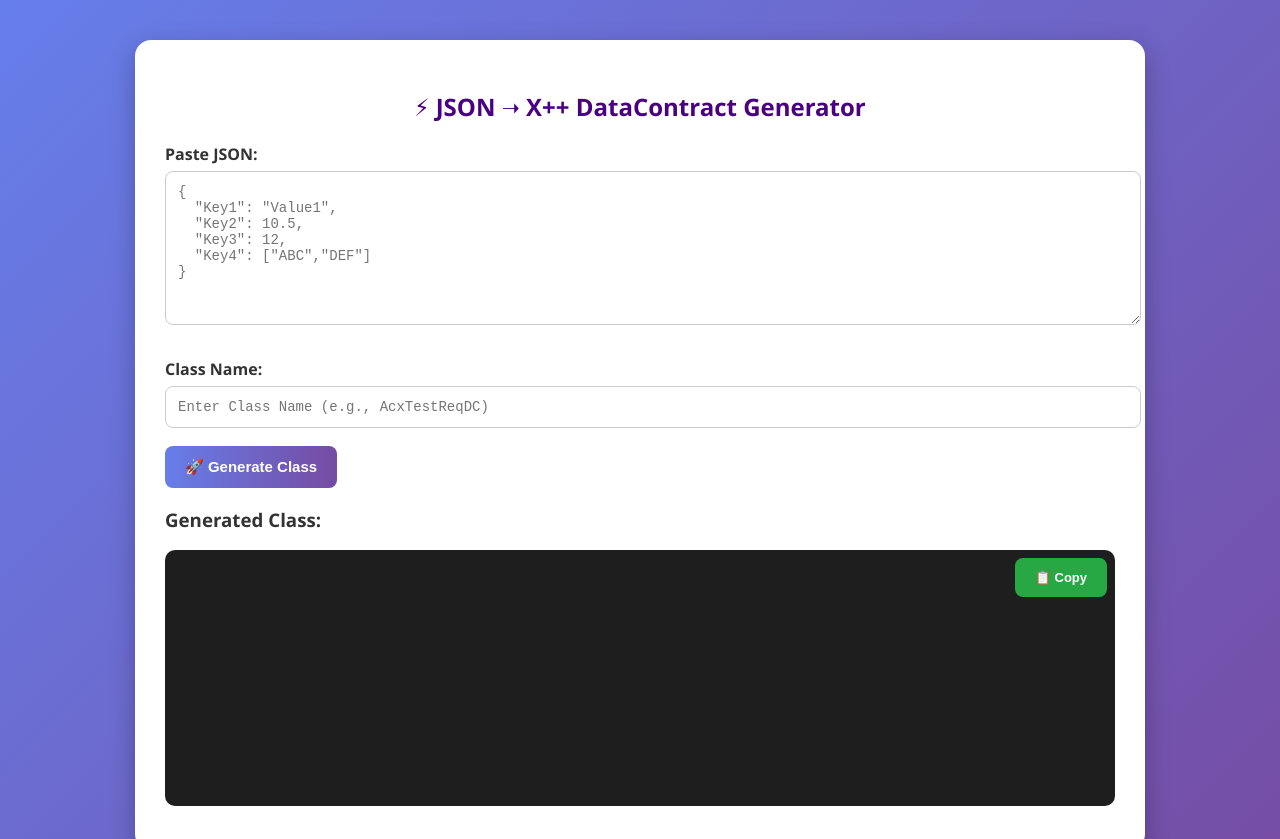
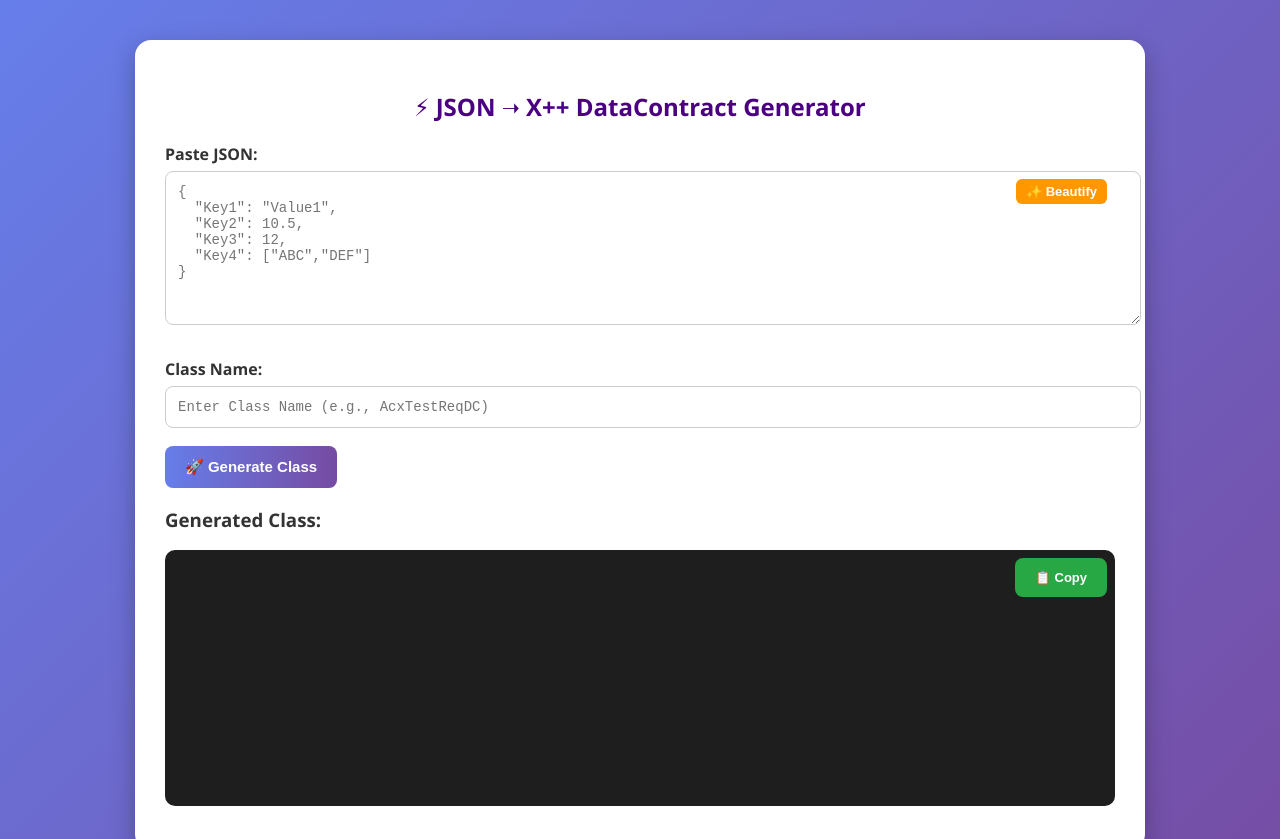
Before and after one commit to singharyans754/JSON_To_DC, a plain HTML site: page index.html in a window 1280 px wide. Shown: the top 839 px of the page. Drawn offline with Linux system fonts and the light colour scheme.

Commit message:
Update index.html
Add Beutify button

```diff
--- a/index.html
+++ b/index.html
@@ -31,6 +31,9 @@
       display: block;
       margin-bottom: 6px;
     }
+    .json-box {
+      position: relative;
+    }
     textarea, input {
       width: 100%;
       margin-bottom: 18px;
@@ -41,10 +44,27 @@
       border-radius: 8px;
       outline: none;
       transition: 0.3s;
+      resize: vertical;
     }
     textarea:focus, input:focus {
       border-color: #667eea;
       box-shadow: 0 0 6px rgba(102,126,234,0.6);
+    }
+    .beautify-btn {
+      position: absolute;
+      top: 8px;
+      right: 8px;
+      background: #ff9800;
+      border: none;
+      color: white;
+      padding: 5px 10px;
+      font-size: 13px;
+      border-radius: 6px;
+      cursor: pointer;
+      transition: background 0.3s;
+    }
+    .beautify-btn:hover {
+      background: #e68900;
     }
     button {
       background: linear-gradient(90deg, #667eea, #764ba2);
@@ -88,7 +108,6 @@
       overflow-x: auto;
       font-size: 14px;
     }
-    /* Toast Notification */
     .toast {
       visibility: hidden;
       min-width: 200px;
@@ -121,12 +140,15 @@
     <h2>⚡ JSON ➝ X++ DataContract Generator</h2>
 
     <label for="jsonInput">Paste JSON:</label>
+    <div class="json-box">
       <textarea id="jsonInput" rows="8" placeholder='{
   "Key1": "Value1",
   "Key2": 10.5,
   "Key3": 12,
   "Key4": ["ABC","DEF"]
 }'></textarea>
+      <button class="beautify-btn" onclick="beautifyJSON()">✨ Beautify</button>
+    </div>
 
     <label for="className">Class Name:</label>
     <input type="text" id="className" placeholder="Enter Class Name (e.g., AcxTestReqDC)" />
@@ -142,12 +164,22 @@
 
   <div id="toast" class="toast">✅ Code copied to clipboard!</div>
 
-<!-- Footer Copywrite -->
   <footer style="text-align:center; margin-top:30px; font-size:14px; color:#fff;">
     <p>© Developed by <b>Er. Aryan Singh</b></p>
   </footer>
 
 <script>
+function beautifyJSON() {
+  let textarea = document.getElementById("jsonInput");
+  try {
+    let json = JSON.parse(textarea.value);
+    textarea.value = JSON.stringify(json, null, 2);
+  } catch (e) {
+    alert("❌ Invalid JSON! Please check before beautifying.");
+  }
+}
+
+// (your existing detectType, generateClass, copyCode remain unchanged)
 function detectType(value, rawValue) {
   if (typeof value === "string") {
     return "str";
@@ -197,20 +229,11 @@ function generateClass() {
       let methodName = "parm" + f.charAt(0).toUpperCase() + f.slice(1);
 
       if (type === "list") {
-        if (obj[f].length > 0 && typeof obj[f][0] === "object") {
-          classCode += `    [DataMemberAttribute("${f}"), AifCollectionTypeAttribute("_${f}", Types::Class, classStr(AcxTestRequestDC)),\n`;
-          classCode += `     AifCollectionTypeAttribute("return", Types::Class, classStr(AcxTestRequestDC))]\n`;
-          classCode += `    public List ${methodName}(List _${f} = ${f})\n    {\n`;
-          classCode += `        ${f} = _${f};\n`;
-          classCode += `        return ${f};\n`;
-          classCode += `    }\n\n`;
-        } else {
         classCode += `    [DataMemberAttribute("${f}")]\n`;
         classCode += `    public List ${methodName}(List _${f} = ${f})\n    {\n`;
         classCode += `        ${f} = _${f};\n`;
         classCode += `        return ${f};\n`;
         classCode += `    }\n\n`;
-        }
       } else {
         classCode += `    [DataMemberAttribute("${f}")]\n`;
         classCode += `    public ${type} ${methodName}(${type} _${f} = ${f})\n    {\n`;
@@ -240,8 +263,5 @@ function copyCode() {
   });
 }
 </script>
-<!-- <footer style="position:fixed; bottom:10px; width:100%; text-align:center; font-size:14px; color:#fff;">
-  <p>© Developed by <b>Er. Aryan Singh</b></p>
-</footer> -->
 </body>
 </html>
```
Lines whose indentation alone changed are shown as unchanged.
